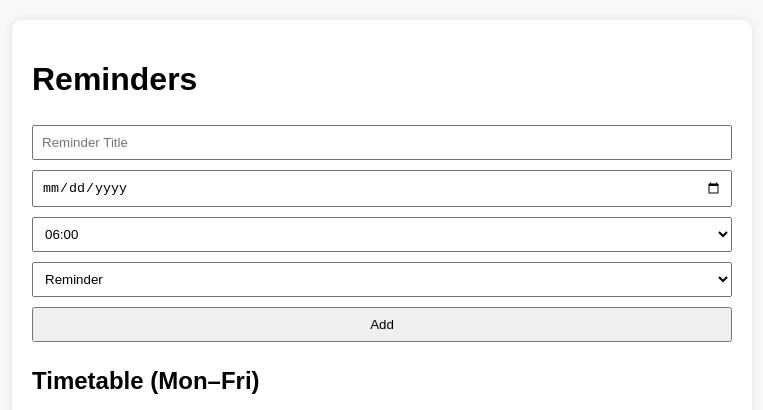
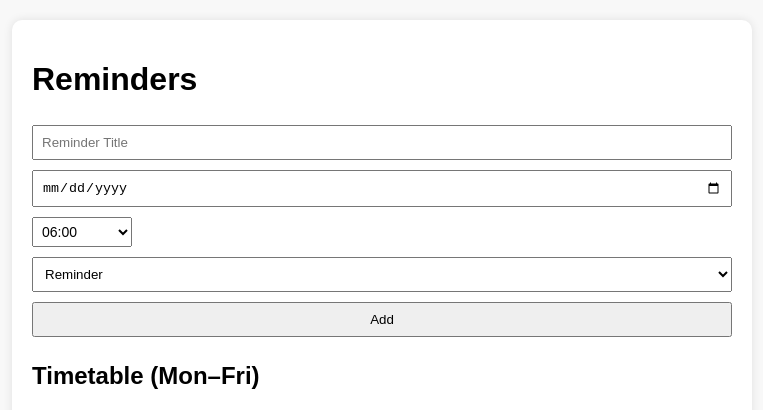
Before and after one commit to sopl3024/DigiProject, a Flask app: page / in a window 1280 px wide. Shown: the top 410 px of the page, without its empty margins (258-1021 px from the left). Run offline with Flask 3, Linux system fonts and the light colour scheme; data that the repository does not hold is empty.

Commit message:
Smaller drop-down menu

```diff
--- a/static/css/style.css
+++ b/static/css/style.css
@@ -56,3 +56,9 @@ table td div {
     padding: 5px;
     border-radius: 4px;
 }
+
+select[name="due_time"] {
+    width: 100px;
+    font-size: 14px;
+    padding: 5px;
+}
```
